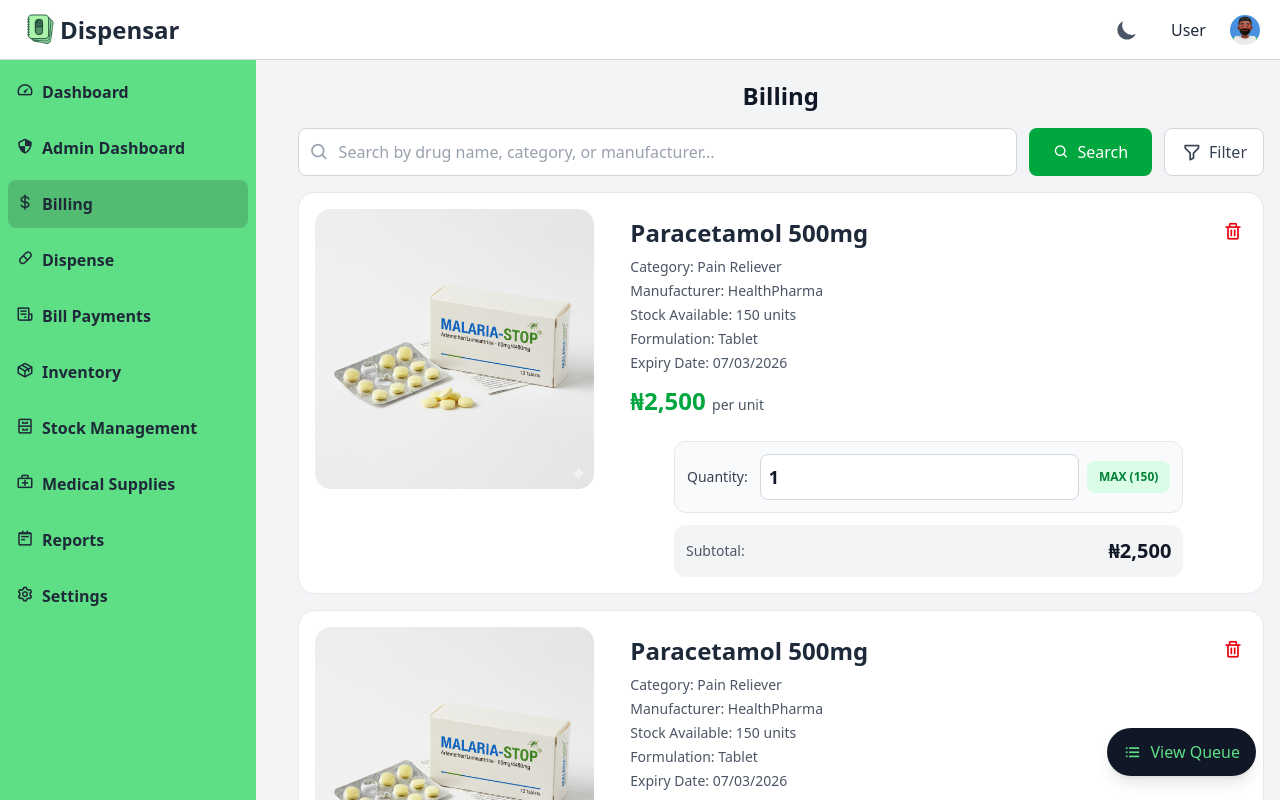
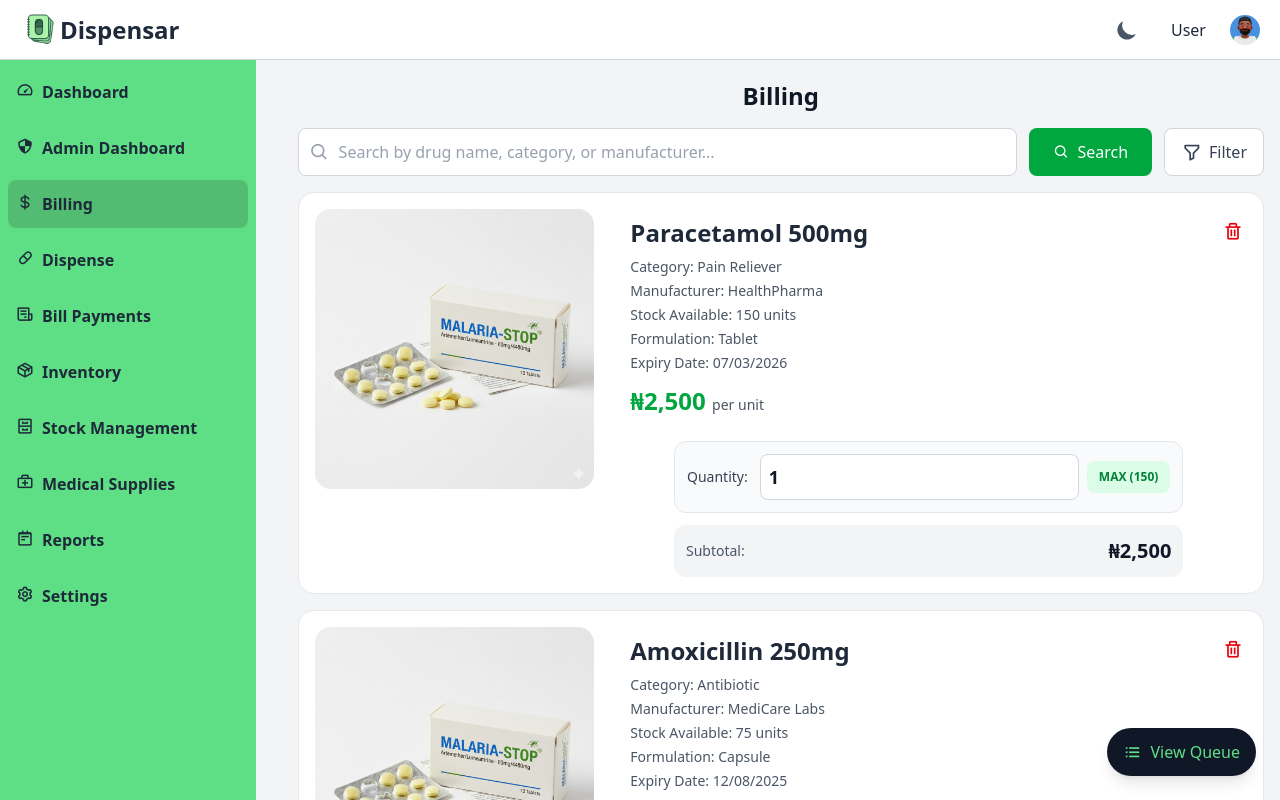
Before and after one commit to zimcodes1/Dispensar, a React (Vite) app in the folder client/: page /billing in a window 1280 px wide. Shown: the top 800 px of the page. Built offline with nearby package versions, Linux system fonts and the light colour scheme.

Commit message:
fix: refactored the DrugDetails and Billing page to use props and also update the bill price on input change

```diff
--- a/client/src/components/dispense/DrugDetails.tsx
+++ b/client/src/components/dispense/DrugDetails.tsx
@@ -1,36 +1,57 @@
+import { useState } from 'react'
 import { useDarkMode } from '../../utils/useDarkMode'
 
-function DrugDetails(){
+interface DrugDetailsProps {
+    name: string
+    category: string
+    manufacturer: string
+    stock: number
+    formulation: string
+    expiryDate: string
+    price: number
+    image?: string
+    onRemove?: () => void
+}
+
+function DrugDetails({ name, category, manufacturer, stock, formulation, expiryDate, price, image = '/images/drug_test.png', onRemove }: DrugDetailsProps){
     const { isDarkMode } = useDarkMode() as { isDarkMode: boolean }
+    const [quantity, setQuantity] = useState(1)
+    const subtotal = price * quantity
+
+    const handleQuantityChange = (e: React.ChangeEvent<HTMLInputElement>) => {
+        const value = parseInt(e.target.value) || 1
+        setQuantity(Math.min(Math.max(value, 1), stock))
+    }
+
+    const handleMaxClick = () => {
+        setQuantity(stock)
+    }
+
     return(
                 <div className={`flex max-sm:flex-col w-full h-fit max-sm:h-fit mt-4 rounded-2xl border p-4 justify-start items-start gap-4 ${isDarkMode ? 'bg-gray-800 border-gray-700' : 'bg-white border-gray-200'}`}>
                     <div className={`w-[30%] max-sm:w-full aspect-square rounded-2xl overflow-hidden flex justify-center items-center ${isDarkMode ? 'bg-gray-700' : 'bg-gray-50'}`}>
-                        {/* Drug Image */}
-                        <img src="/images/drug_test.png" alt="Drug Image" className="w-full h-full object-contain" />
+                        <img src={image} alt={name} className="w-full h-full object-contain" />
                     </div>
-                    {/* Drug Details */}
                     <div className="flex max-sm:w-full flex-col flex-1 h-fit rounded-2xl">
                         <div className="flex flex-col h-full justify-start px-5 max-sm:px-0 py-2 relative">
-                            <button className={`absolute right-0 top-2 p-1 rounded-lg transition ${isDarkMode ? 'text-red-400 hover:bg-red-900/20' : 'text-red-600 hover:bg-red-50'}`} title="Remove">
+                            <button onClick={onRemove} className={`absolute right-0 top-2 p-1 rounded-lg transition ${isDarkMode ? 'text-red-400 hover:bg-red-900/20' : 'text-red-600 hover:bg-red-50'}`} title="Remove">
                                 <i className='bx bx-trash text-xl'></i>
                             </button>
                             <div>
-                                <h1 className={`text-2xl max-sm:text-lg font-bold ${isDarkMode ? 'text-white' : 'text-gray-800'}`}>Paracetamol 500mg</h1>
-                                <p className={`text-sm mt-2 ${isDarkMode ? 'text-gray-400' : 'text-gray-600'}`}>Category: Pain Reliever</p>
-                                <p className={`text-sm mt-1 ${isDarkMode ? 'text-gray-400' : 'text-gray-600'}`}>Manufacturer: HealthPharma</p>
-                                <p className={`text-sm mt-1 ${isDarkMode ? 'text-gray-400' : 'text-gray-600'}`}>Stock Available: 150 units</p>
-                                <p className={`text-sm mt-1 ${isDarkMode ? 'text-gray-400' : 'text-gray-600'}`}>Formulation: Tablet</p>
-                                <p className={`text-sm mt-1 ${isDarkMode ? 'text-gray-400' : 'text-gray-600'}`}>Expiry Date: 07/03/2026</p>
+                                <h1 className={`text-2xl max-sm:text-lg font-bold ${isDarkMode ? 'text-white' : 'text-gray-800'}`}>{name}</h1>
+                                <p className={`text-sm mt-2 ${isDarkMode ? 'text-gray-400' : 'text-gray-600'}`}>Category: {category}</p>
+                                <p className={`text-sm mt-1 ${isDarkMode ? 'text-gray-400' : 'text-gray-600'}`}>Manufacturer: {manufacturer}</p>
+                                <p className={`text-sm mt-1 ${isDarkMode ? 'text-gray-400' : 'text-gray-600'}`}>Stock Available: {stock} units</p>
+                                <p className={`text-sm mt-1 ${isDarkMode ? 'text-gray-400' : 'text-gray-600'}`}>Formulation: {formulation}</p>
+                                <p className={`text-sm mt-1 ${isDarkMode ? 'text-gray-400' : 'text-gray-600'}`}>Expiry Date: {expiryDate}</p>
 
-                                {/* Price Display */}
                                 <div className="mt-3">
                                     <p className={`text-2xl font-bold ${isDarkMode ? 'text-green-400' : 'text-green-600'}`}>
-                                        ₦2,500 <span className={`text-sm font-normal ${isDarkMode ? 'text-gray-400' : 'text-gray-600'}`}>per unit</span>
+                                        ₦{price.toLocaleString()} <span className={`text-sm font-normal ${isDarkMode ? 'text-gray-400' : 'text-gray-600'}`}>per unit</span>
                                     </p>
                                 </div>
                             </div>
                         </div>
-                        {/*--------------Quantity Input----------- */}
                         <div className={`w-[80%] max-sm:w-full mx-auto mt-4 flex items-center gap-3 p-3 rounded-xl border ${isDarkMode ? 'bg-gray-700 border-gray-600' : 'bg-gray-50 border-gray-200'}`}>
                             <label className={`text-sm font-medium whitespace-nowrap ${isDarkMode ? 'text-gray-300' : 'text-gray-700'}`}>
                                 Quantity:
@@ -38,24 +59,25 @@
                             <div className="flex items-center gap-2 flex-1">
                                 <input
                                     min={1}
-                                    max={150}
+                                    max={stock}
                                     type="number"
-                                    defaultValue={1}
+                                    value={quantity}
+                                    onChange={handleQuantityChange}
                                     className={`focus:outline-none focus:ring-2 focus:ring-green-500 p-2 rounded-lg text-lg font-semibold w-full ${isDarkMode ? 'bg-gray-800 border border-gray-600 text-white' : 'bg-white border border-gray-300 text-gray-900'}`}
                                 />
                                 <button
+                                    onClick={handleMaxClick}
                                     className={`px-3 py-2 rounded-lg text-xs font-semibold whitespace-nowrap transition ${isDarkMode ? 'bg-green-900/30 text-green-300 hover:bg-green-900/50' : 'bg-green-100 text-green-700 hover:bg-green-200'}`}
                                 >
-                                    MAX (150)
+                                    MAX ({stock})
                                 </button>
                             </div>
                         </div>
 
-                        {/* Total Price */}
                         <div className={`w-[80%] max-sm:w-full mx-auto mt-3 p-3 rounded-xl ${isDarkMode ? 'bg-gray-900/50' : 'bg-gray-100'}`}>
                             <div className="flex justify-between items-center">
                                 <span className={`text-sm font-medium ${isDarkMode ? 'text-gray-400' : 'text-gray-600'}`}>Subtotal:</span>
-                                <span className={`text-xl font-bold ${isDarkMode ? 'text-white' : 'text-gray-900'}`}>₦2,500</span>
+                                <span className={`text-xl font-bold ${isDarkMode ? 'text-white' : 'text-gray-900'}`}>₦{subtotal.toLocaleString()}</span>
                             </div>
                         </div>
                     </div>
--- a/client/src/pages/Billing.tsx
+++ b/client/src/pages/Billing.tsx
@@ -35,10 +35,29 @@
 					</h1>
 					<DrugSearch></DrugSearch>
 					{/*---------Selected Drugs' details will appear here--------- */}
-					<DrugDetails></DrugDetails>
-					<DrugDetails></DrugDetails>
+					<DrugDetails
+						name="Paracetamol 500mg"
+						category="Pain Reliever"
+						manufacturer="HealthPharma"
+						stock={150}
+						formulation="Tablet"
+						expiryDate="07/03/2026"
+						price={2500}
+						onRemove={() => console.log('Remove Paracetamol')}
+					/>
+					<DrugDetails
+						name="Amoxicillin 250mg"
+						category="Antibiotic"
+						manufacturer="MediCare Labs"
+						stock={75}
+						formulation="Capsule"
+						expiryDate="12/08/2025"
+						price={1800}
+						image="/images/drug_test.png"
+						onRemove={() => console.log('Remove Amoxicillin')}
+					/>
 					<button className="w-50 mx-auto my-10 bg-green-600 max-sm:w-[40%] text-gray-900 font-semibold py-2 px-5 rounded-lg mt-5 hover:bg-gray-900 hover:text-[#5fdf85] transition duration-500">
-						Dispense <i className="bx bx-right-arrow-alt"></i>
+						Bill <i className="bx bx-right-arrow-alt"></i>
 					</button>
 				</div>
 			</div>
```
